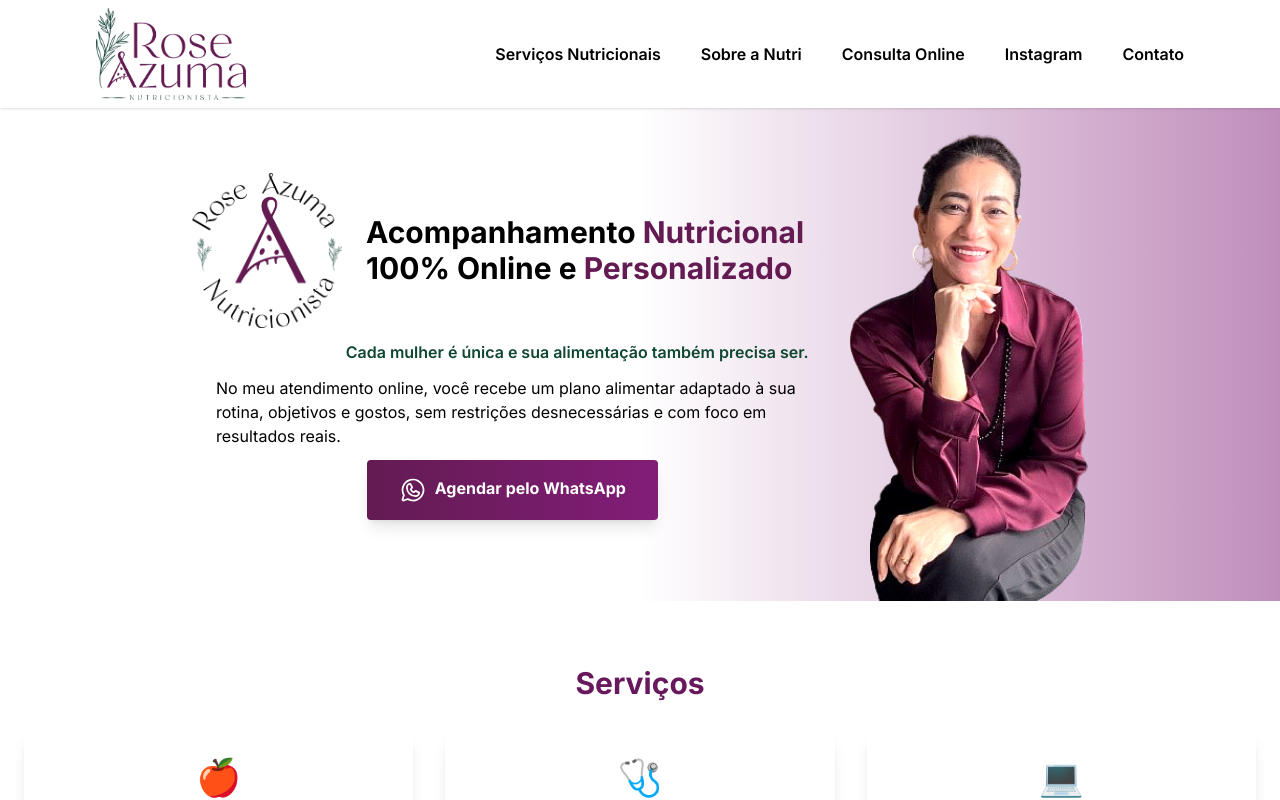
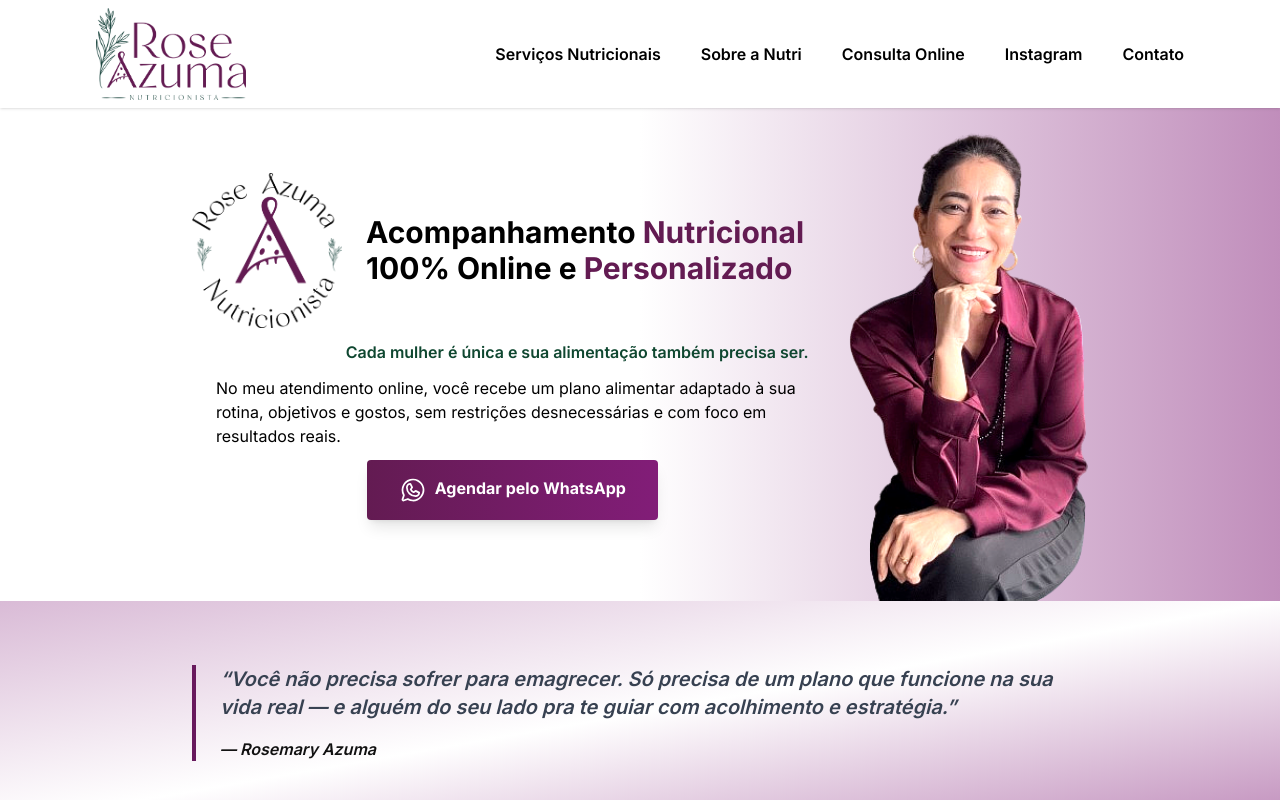
Before and after one commit to m4rcaoferole/rosenutri, a Next.js app: page / in a window 1280 px wide. Shown: the top 800 px of the page. Built offline with nearby package versions, Linux system fonts and the light colour scheme.

Commit message:
feat: add component `Phrase.tsx`

```diff
--- a/src/app/page.tsx
+++ b/src/app/page.tsx
@@ -4,6 +4,7 @@ import Contact from '@/components/Contact';
 import Header from '@/components/Header';
 import Services from '@/components/Missions';
 import NutriSection from '@/components/NutriSection';
+import Phrase from '@/components/Phrase';
 import Testimonials from '@/components/Testimonials';
 
 export default function Home() {
@@ -13,6 +14,8 @@ export default function Home() {
 
       <div className="bg-white">
         <NutriSection />
+
+        <Phrase />
 
         <Services />
 
--- /dev/null
+++ b/src/components/Phrase/index.tsx
@@ -0,0 +1,15 @@
+export default function Phrase() {
+  return (
+    <section className="bg-gradient-to-br from-murasaki100/30 via-white to-murasaki100/50 py-16 px-6">
+      <div className="max-w-4xl mx-auto border-l-4 border-murasaki200 pl-6 font-semibold text-black italic">
+        <p className="text-xl text-gray700 font-semibold italic transition-colors duration-1000 hover:text-murasaki200 animate-in fade-in slide-in-from-left-10">
+          “Você não precisa sofrer para emagrecer. Só precisa de um plano que funcione na sua vida
+          real — e alguém do seu lado pra te guiar com acolhimento e estratégia.”
+        </p>
+        <p className="mt-4 text-black font-semibold animate-in fade-in slide-in-from-left-10 duration-1000">
+          — Rosemary Azuma
+        </p>
+      </div>
+    </section>
+  );
+}
```
